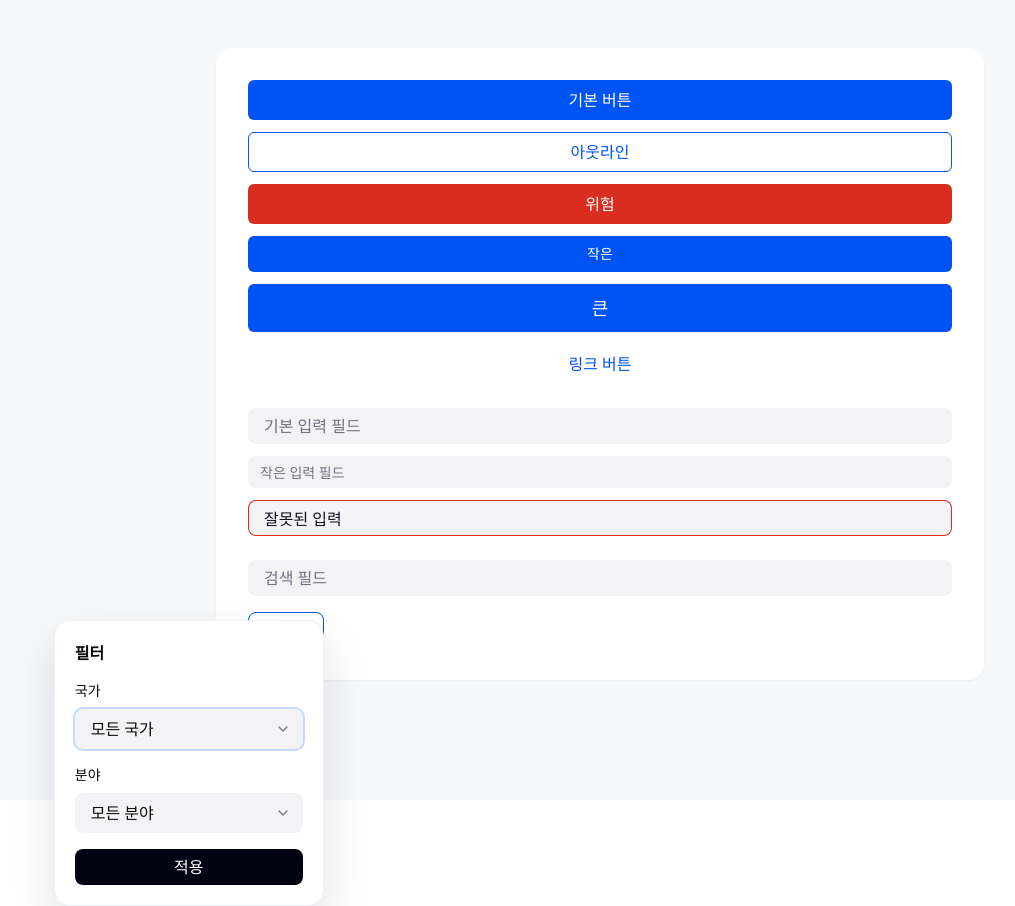
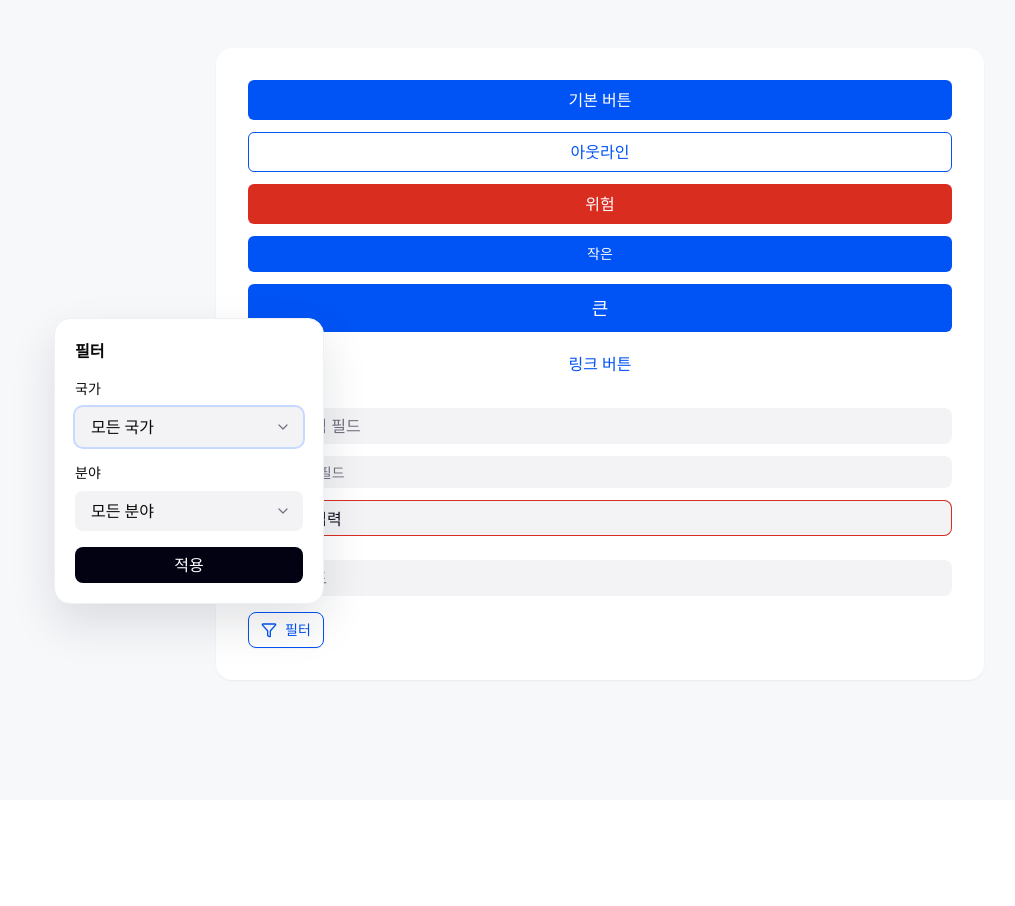
Before and after one commit to GCU-PProject/FE, a React (Vite) app: page / in a window 1280 px wide. Both pictures are taken after a click on the button "필터". Shown: the whole page, without its empty margins (40-1055 px from the left). After the commit the page ends 800 px from the top, so only its background shows below. Built offline with nearby package versions, Linux system fonts and the light colour scheme.

Commit message:
[feat] Floating UI로 필터 드롭다운 위치 보정

```diff
--- a/src/components/common/dropdown/FilterDropdown.tsx
+++ b/src/components/common/dropdown/FilterDropdown.tsx
@@ -1,4 +1,11 @@
 import { useEffect, useRef, useState } from 'react';
+import {
+  useFloating,
+  autoUpdate,
+  offset,
+  flip,
+  shift,
+} from '@floating-ui/react-dom';
 import { DropdownSelect } from './DropdownSelect';
 import { Button } from '@/components/common/button/Button';
 import { cn } from '@/lib/utils';
@@ -29,7 +36,16 @@ export function FilterDropdown({ onApply }: FilterDropdownProps) {
   const [country, setCountry] = useState('all');
   const [field, setField] = useState('all');
   const containerRef = useRef<HTMLDivElement>(null);
-  const panelRef = useRef<HTMLDivElement>(null);
+  const panelRef = useRef<HTMLDivElement | null>(null);
+  const { refs, floatingStyles } = useFloating({
+    placement: 'bottom-end',
+    middleware: [
+      offset(8),
+      flip({ fallbackPlacements: ['top-end', 'bottom-start'] }),
+      shift({ padding: 8 }),
+    ],
+    whileElementsMounted: autoUpdate,
+  });
 
   useEffect(() => {
     function handleClick(event: MouseEvent) {
@@ -87,6 +103,7 @@ export function FilterDropdown({ onApply }: FilterDropdownProps) {
           open ? 'border-[#0053F4] text-[#0053F4]' : 'hover:border-[#CBD5F5]',
         )}
         onClick={() => setOpen((prev) => !prev)}
+        ref={refs.setReference}
       >
         <FilterIcon className="h-4 w-4" />
         필터
@@ -94,10 +111,14 @@ export function FilterDropdown({ onApply }: FilterDropdownProps) {
 
       {open ? (
         <div
-          ref={panelRef}
+          ref={(node) => {
+            panelRef.current = node;
+            refs.setFloating(node);
+          }}
           role="dialog"
           aria-label="필터 설정"
-          className="absolute right-0 z-10 mt-2 w-[270px] rounded-2xl border border-[#EEF0F4] bg-white p-5 shadow-[0px_20px_45px_rgba(15,23,42,0.12)]"
+          style={floatingStyles}
+          className="z-10 w-[270px] rounded-2xl border border-[#EEF0F4] bg-white p-5 shadow-[0px_20px_45px_rgba(15,23,42,0.12)]"
         >
           <div className="mb-4">
             <p className="text-base font-semibold text-[#0A0A0A]">필터</p>
```
